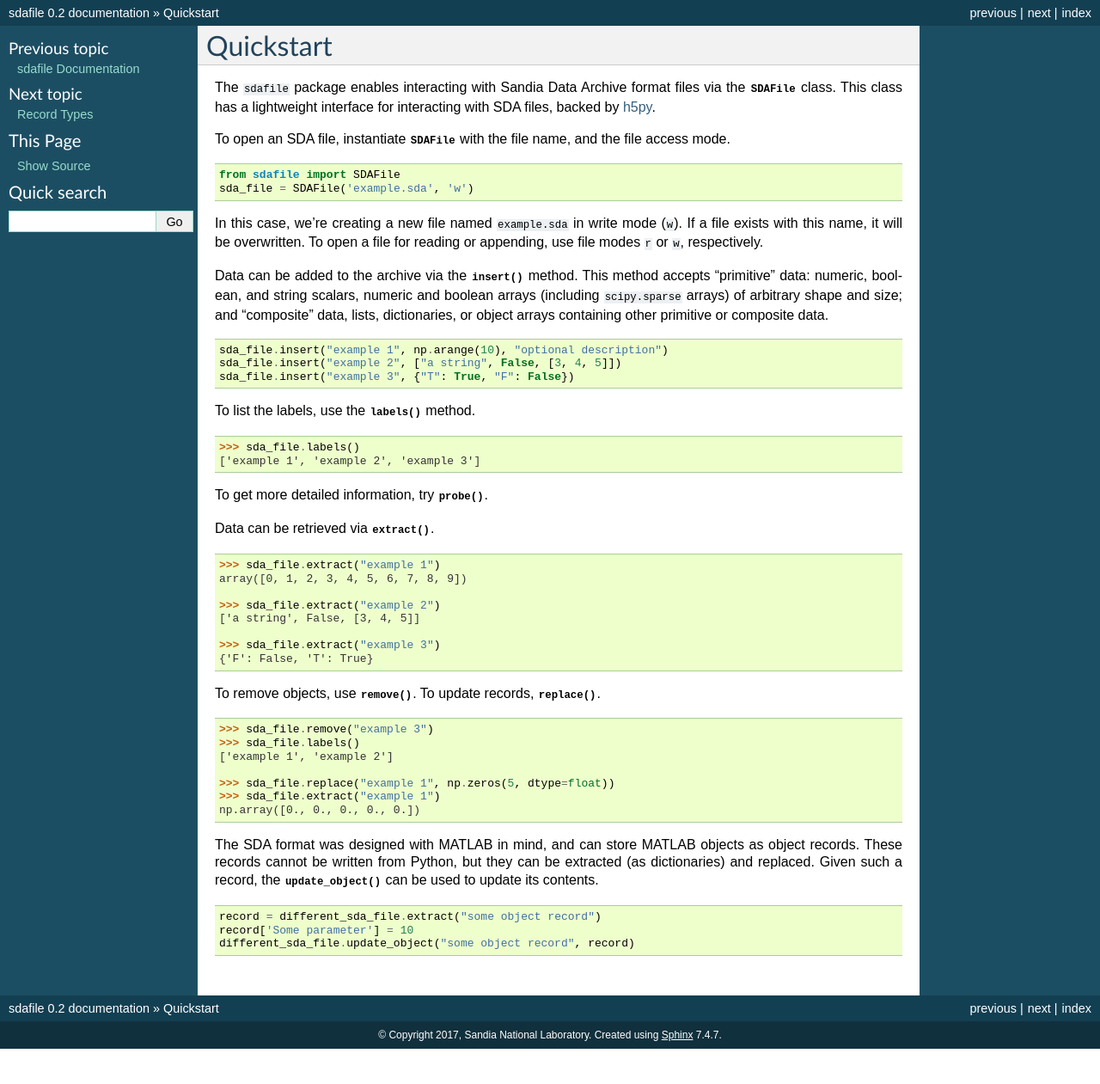
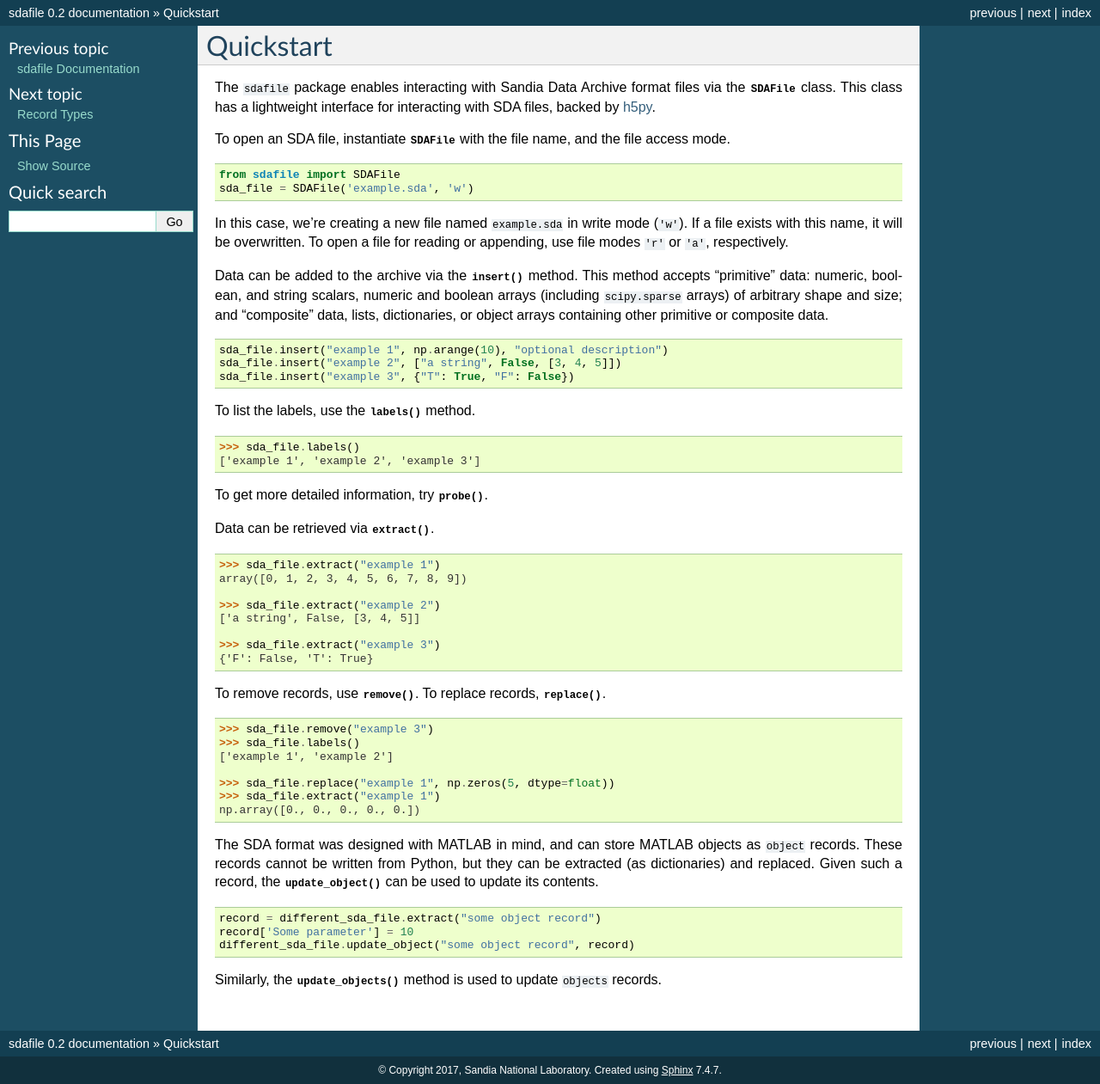
Before and after one commit to enthought/sandia-data-archive, a Sphinx documentation site: the page built from docs/source/quickstart.rst, in a window 1280 px wide. Shown: the whole page at 86% size. Built offline with Sphinx 7.4.7, drawn with Linux system fonts in a browser that asks for light colours; before the commit the page ends 1220 px from its top, so only the background shows below that.

```diff
--- a/docs/source/quickstart.rst
+++ b/docs/source/quickstart.rst
@@ -16,8 +16,8 @@ the file access mode. ::
     sda_file = SDAFile('example.sda', 'w')
 
 In this case, we're creating a new file named ``example.sda`` in write mode
-(``w``). If a file exists with this name, it will be overwritten. To open a
-file for reading or appending, use file modes ``r`` or ``w``, respectively.
+(``'w'``). If a file exists with this name, it will be overwritten. To open a
+file for reading or appending, use file modes ``'r'`` or ``'a'``, respectively.
 
 Data can be added to the archive via the :meth:`~SDAFile.insert` method.
 This method accepts "primitive" data: numeric, boolean, and string scalars,
@@ -47,7 +47,7 @@ Data can be retrieved via :meth:`~SDAFile.extract`. ::
     >>> sda_file.extract("example 3")
     {'F': False, 'T': True}
 
-To remove objects, use :meth:`~SDAFile.remove`. To update records,
+To remove records, use :meth:`~SDAFile.remove`. To replace records,
 :meth:`~SDAFile.replace`. ::
 
     >>> sda_file.remove("example 3")
@@ -59,10 +59,13 @@ To remove objects, use :meth:`~SDAFile.remove`. To update records,
     np.array([0., 0., 0., 0., 0.])
 
 The SDA format was designed with MATLAB in mind, and can store MATLAB objects
-as object records.  These records cannot be written from Python, but they can
-be extracted (as dictionaries) and replaced. Given such a record, the
+as ``object`` records.  These records cannot be written from Python, but they
+can be extracted (as dictionaries) and replaced. Given such a record, the
 :meth:`~SDAFile.update_object` can be used to update its contents. ::
 
     record = different_sda_file.extract("some object record")
     record['Some parameter'] = 10
     different_sda_file.update_object("some object record", record)
+
+Similarly, the :meth:`~SDAFile.update_objects` method is used to update
+``objects`` records.
```
Also changed, not shown: setup.py (line endings or trailing spaces), 1 other file.
